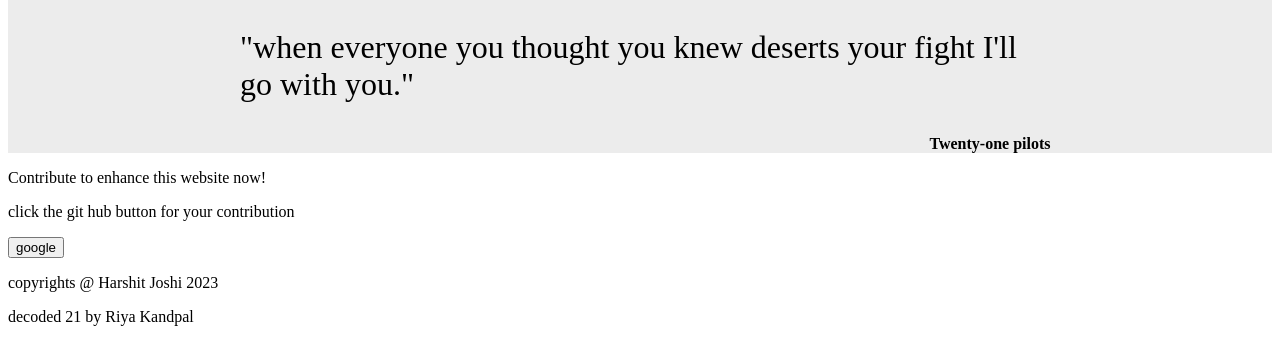
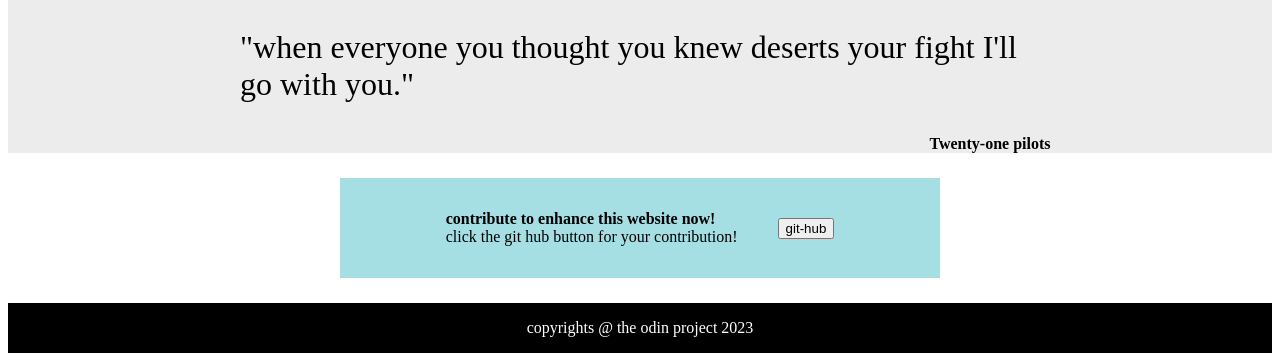
Before and after one commit to R-ia/landing-page, a plain HTML site: page index.html in a window 1280 px wide. Shown: the part 646-1007 px from the top of the page. Drawn offline with Linux system fonts and the light colour scheme.

Commit message:
main styled

```diff
--- a/index.html
+++ b/index.html
@@ -22,7 +22,7 @@
         <div class="content">
         <div class="para">
             <h1>Twenty One Pilots </h1>
-            <p>This website contains Twenty One Pilots albums this is for you harshit happy birthday!</p>
+            <p>This website contains Twenty One Pilots albums one of my friend's favorite band.</p>
             <div class="narutoo">
             <a href="naruto.html" target="_blank"><button class="nar">naruto</button></a>
             </div>
@@ -60,16 +60,19 @@
 
                 <b>Twenty-one pilots</b>
         </div>
-        <div class="containe4">
+        <div class="container4">
             <div class="more">
-                <p>Contribute to enhance this website now!</p>
-                <p>click the git hub button for your contribution </p>
-                <a href="https://github.com/R-ia/landing-page" target="_blank" ><button>google</button></a>
+                <div class="contents">
+                     <p><b> contribute to enhance this website now!</b> </p>
+                     <p>click the git hub button for your contribution! </p>
+                 </div>
+                <div>
+                    <a href="https://github.com/R-ia/landing-page" target="_blank" class="button2" ><button>git-hub</button></a>
+                </div>
             </div>
         </div>
         <footer>
-            <p>copyrights @ Harshit Joshi 2023 </p>
-            <p>decoded 21 by Riya Kandpal</p>
+            <p>copyrights @ the odin project  2023 </p>
         </footer>
 
 
--- a/style.css
+++ b/style.css
@@ -98,3 +98,34 @@ h2{
 .container3 b{
     padding-left: 700px;
 }
+.more{
+    width: 600px;
+    display:flex;
+    background-color: #a5dee3;
+    height: 100px;
+    justify-content: center;
+    align-items: center;
+    gap:40px;
+}
+.button2{
+    align-items: flex-end;
+}
+.container4{
+    height: 150px;
+    background-color:white;
+    display: flex;
+    justify-content: center;
+    align-items:center;
+}
+.contents p{
+    margin: 0;
+}
+footer{
+    background-color: black;
+    color:white;
+    display:flex;
+    flex-direction:column;
+    justify-content: center;
+    align-items: center;
+    height: 50px;
+}
```
